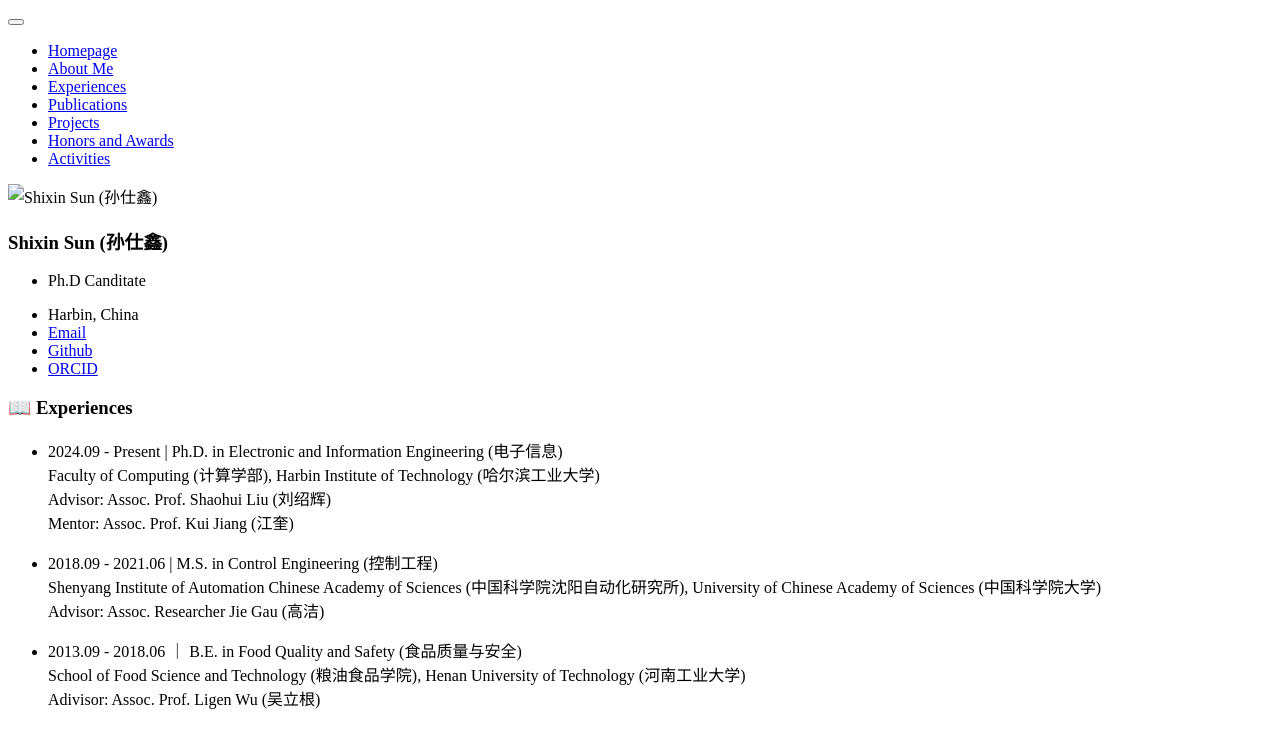
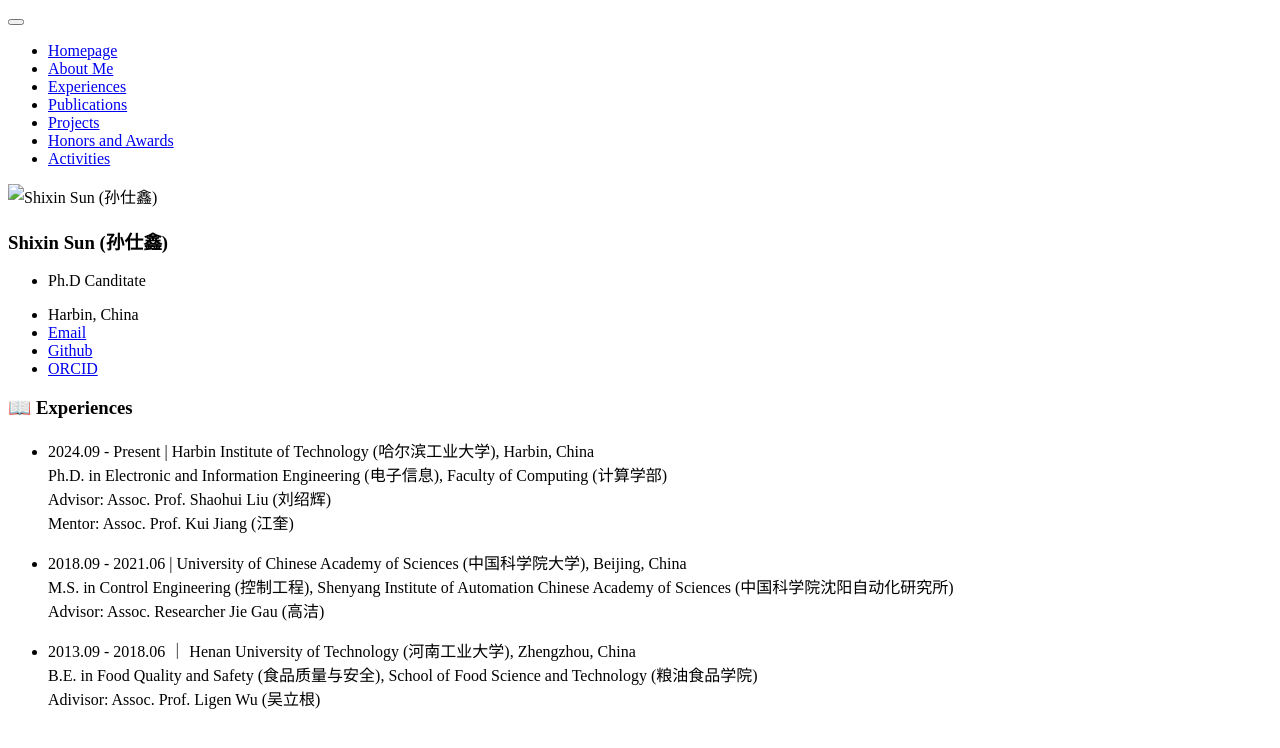
Before and after one commit to ShixinSUN94/shixinsun94.github.io, a Jekyll site: the page built from _pages/includes/2.exp.md, in a window 1280 px wide. Shown: the top 748 px of the page. Built offline with Jekyll 4.4.1, drawn with Linux system fonts in a browser that asks for light colours; our own code applies the rules of GitHub Pages for plain Markdown files.

Commit message:
Update 2.exp.md

```diff
--- a/_pages/includes/2.exp.md
+++ b/_pages/includes/2.exp.md
@@ -1,14 +1,14 @@
 # 📖 Experiences
 
-- 2024.09 - Present | Ph.D. in Electronic and Information Engineering (电子信息)
-  Faculty of Computing (计算学部), Harbin Institute of Technology (哈尔滨工业大学)
+- 2024.09 - Present | Harbin Institute of Technology (哈尔滨工业大学), Harbin, China
+  Ph.D. in Electronic and Information Engineering (电子信息), Faculty of Computing (计算学部)
   Advisor: Assoc. Prof. Shaohui Liu (刘绍辉)
   Mentor: Assoc. Prof. Kui Jiang (江奎)
 
-- 2018.09 - 2021.06 | M.S. in Control Engineering (控制工程)
-  Shenyang Institute of Automation Chinese Academy of Sciences (中国科学院沈阳自动化研究所), University of Chinese Academy of Sciences (中国科学院大学)
+- 2018.09 - 2021.06 | University of Chinese Academy of Sciences (中国科学院大学), Beijing, China
+  M.S. in Control Engineering (控制工程), Shenyang Institute of Automation Chinese Academy of Sciences (中国科学院沈阳自动化研究所)
   Advisor: Assoc. Researcher Jie Gau (高洁)
 
-- 2013.09 - 2018.06 ｜ B.E. in Food Quality and Safety (食品质量与安全)
-  School of Food Science and Technology (粮油食品学院), Henan University of Technology (河南工业大学)
+- 2013.09 - 2018.06 ｜ Henan University of Technology (河南工业大学), Zhengzhou, China
+  B.E. in Food Quality and Safety (食品质量与安全), School of Food Science and Technology (粮油食品学院)
   Adivisor: Assoc. Prof. Ligen Wu (吴立根)
```
